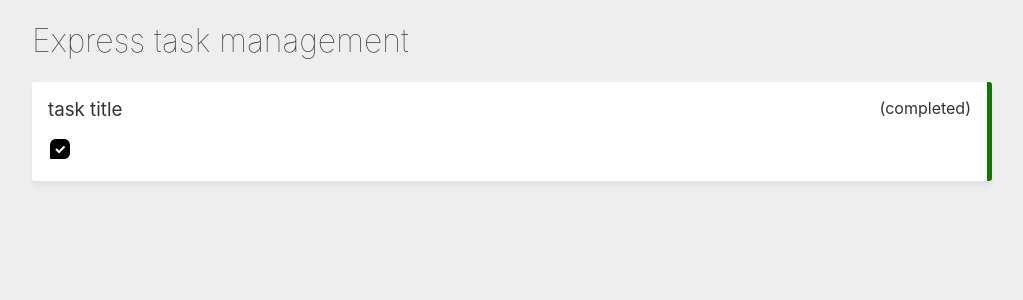
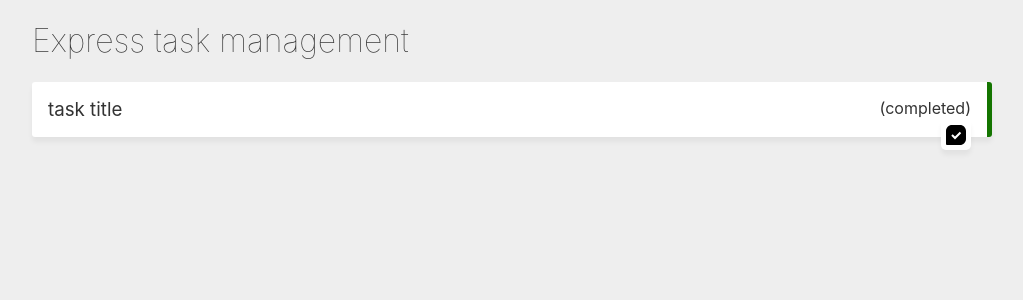
Before and after one commit to amiryxe/express-task-management, a React (Vite) app in the folder client/: page / in a window 1280 px wide. Shown: the top 300 px of the page, without its empty margins (128-1151 px from the left). Built offline with nearby package versions, Linux system fonts and the light colour scheme.

Commit message:
improve task item styles

```diff
--- a/client/src/App.scss
+++ b/client/src/App.scss
@@ -32,20 +32,23 @@ h6 {
     border-radius: 3px;
     border-right: 5px solid;
     box-shadow: 0 5px 5px rgba($color: #000000, $alpha: 0.05);
-
-    header {
-      display: flex;
-      justify-content: space-between;
-      margin-bottom: 1rem;
-    }
+    display: flex;
+    justify-content: space-between;
+    margin-bottom: 1rem;
+    position: relative;
 
     button {
       border: none;
-      border-radius: 3px;
+      border-radius: 5px;
       cursor: pointer;
       font-weight: 100;
-      background: transparent;
-      padding: 0;
+      background: #fff;
+      padding: 0.2rem;
+      padding-bottom: 0;
+      position: absolute;
+      bottom: -0.8rem;
+      right: 1rem;
+      box-shadow: 0 5px 5px rgba($color: #000000, $alpha: 0.05);
     }
 
     h3 {
--- a/client/src/components/Tasks/TaskItem.jsx
+++ b/client/src/components/Tasks/TaskItem.jsx
@@ -3,14 +3,12 @@ import CheckFill from '../../assets/images/check-fill.svg'
 export default function TaskItem() {
     return (
         <div className="tasks__item tasks__item--done">
-            <header>
-                <h3>task title</h3>
-                <span>(completed)</span>
-            </header>
-
             <button>
                 <img src={CheckFill} alt="" />
             </button>
+
+            <h3>task title</h3>
+            <span>(completed)</span>
         </div>
     )
 }
```
